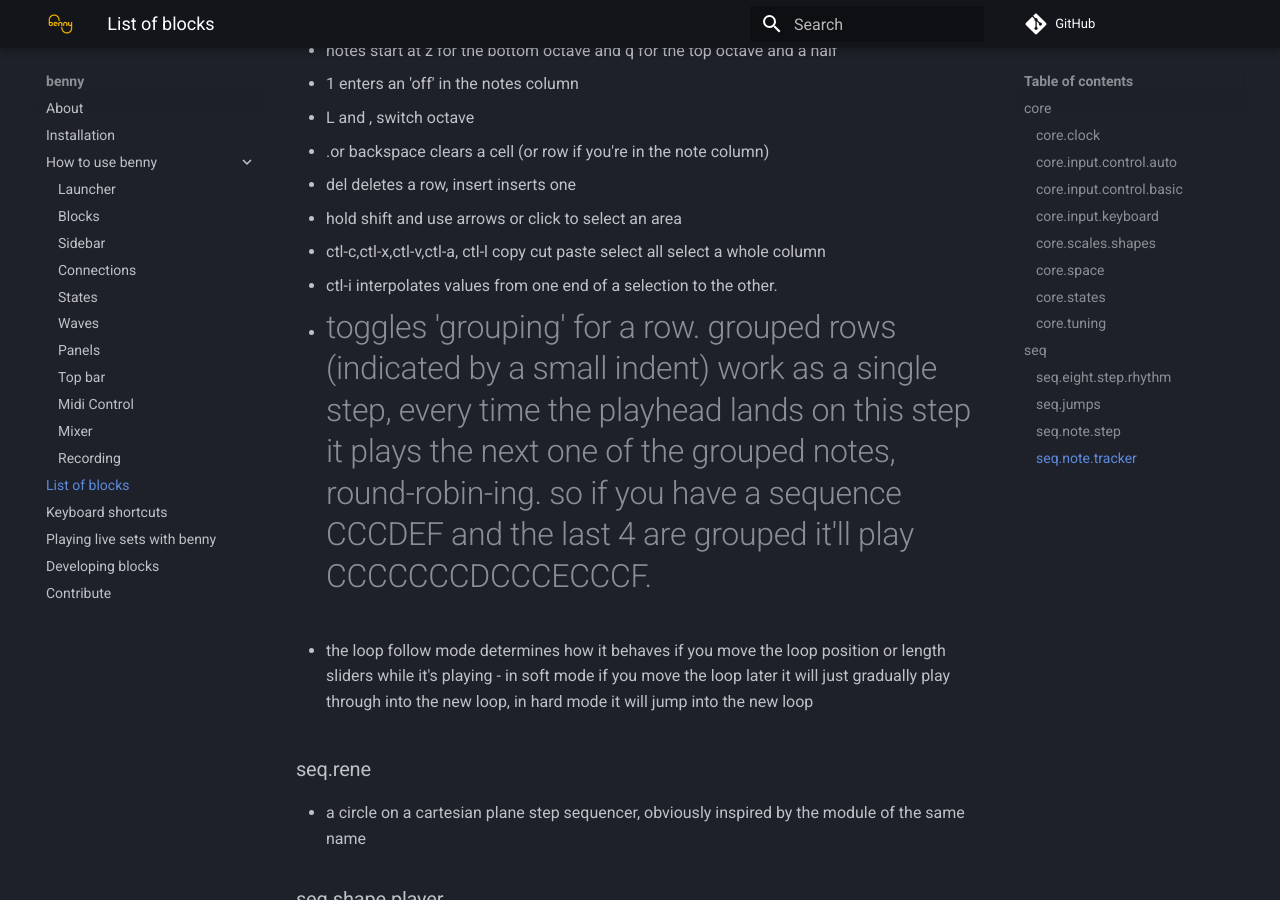
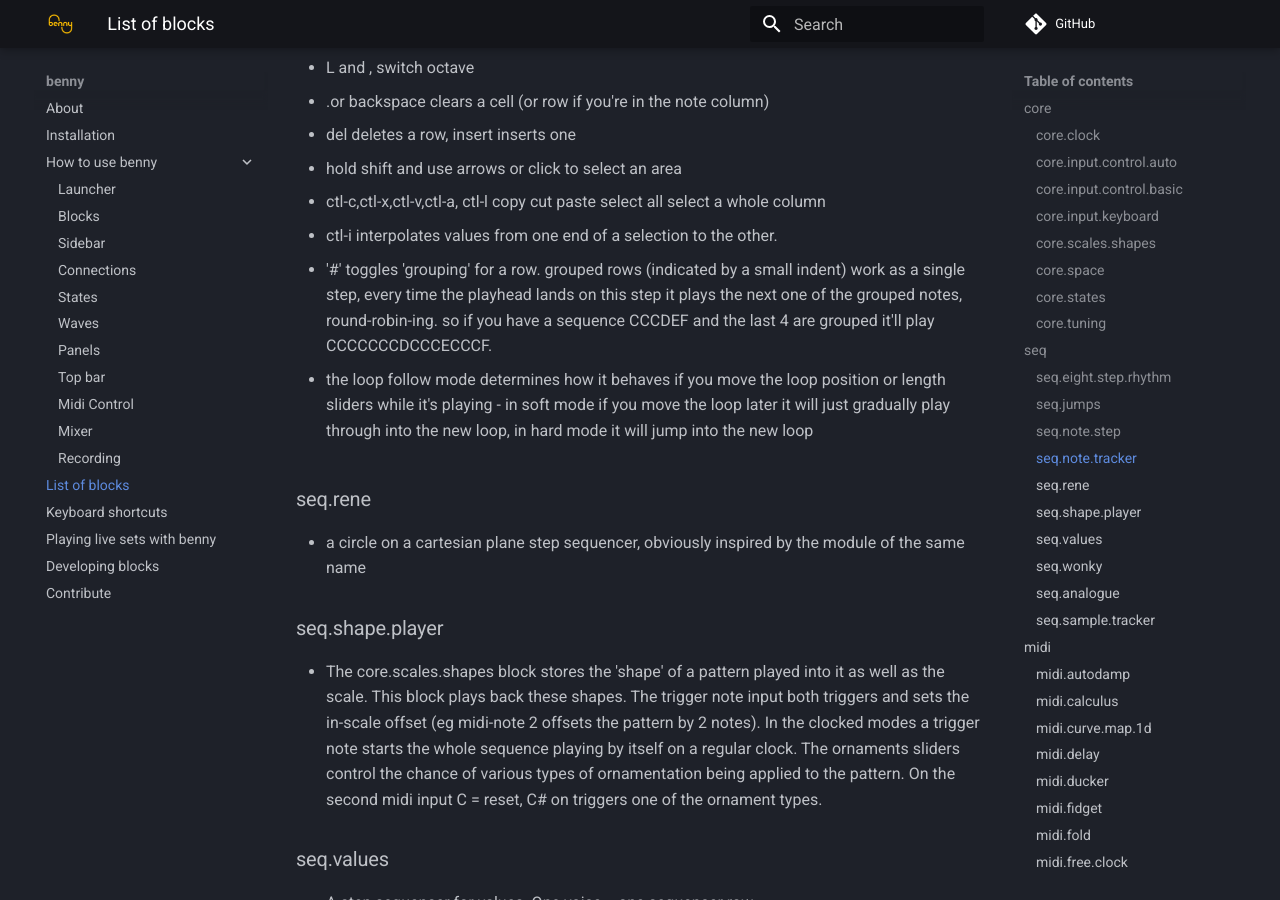
Before and after one commit to playbenny/benny_manual, an MkDocs documentation site: the page built from docs/blockipedia.md, in a window 1280 px wide and 900 px high, scrolled down 3263 px. Built offline with MkDocs 1.6.1 and Material for MkDocs 9.7.7, drawn with Linux system fonts in a browser that asks for light colours; comment, search, counter and statistics services are not loaded; some of the changed text lies outside the part shown.

```diff
--- a/docs/blockipedia.md
+++ b/docs/blockipedia.md
@@ -71,7 +71,6 @@ Every block has a help/description text you can view in the sidebar. This automa
 - notes with no length are only cut off by the next note or entering an 'off' with the 1 key.
 
 - editor keys:
-- -----------
 - notes start at z for the bottom octave and q for the top octave and a half
 - 1 enters an 'off' in the notes column
 - L and , switch octave
@@ -80,7 +79,7 @@ Every block has a help/description text you can view in the sidebar. This automa
 - hold shift and use arrows or click to select an area
 - ctl-c,ctl-x,ctl-v,ctl-a, ctl-l copy cut paste select all select a whole column
 - ctl-i interpolates values from one end of a selection to the other.
-- # toggles 'grouping' for a row. grouped rows (indicated by a small indent) work as a single step, every time the playhead lands on this step it plays the next one of the grouped notes, round-robin-ing. so if you have a sequence CCCDEF and the last 4 are grouped it'll play CCCCCCCDCCCECCCF.
+- '#' toggles 'grouping' for a row. grouped rows (indicated by a small indent) work as a single step, every time the playhead lands on this step it plays the next one of the grouped notes, round-robin-ing. so if you have a sequence CCCDEF and the last 4 are grouped it'll play CCCCCCCDCCCECCCF.
 
 - the loop follow mode determines how it behaves if you move the loop position or length sliders while it's playing - in soft mode if you move the loop later it will just gradually play through into the new loop, in hard mode it will jump into the new loop
 
```
Also changed, not shown: other parts of docs/blockipedia.md (+2 -2 lines).
